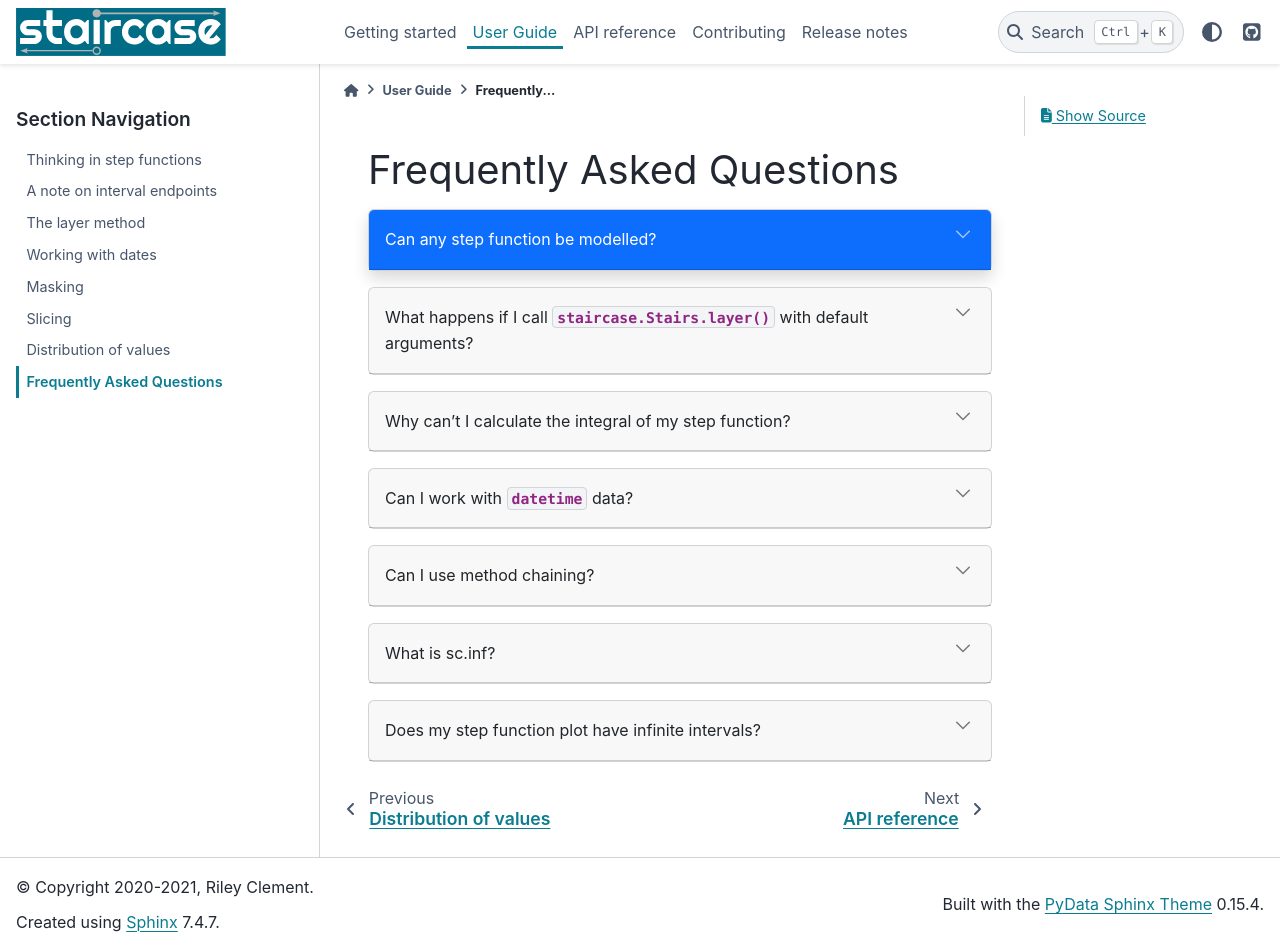
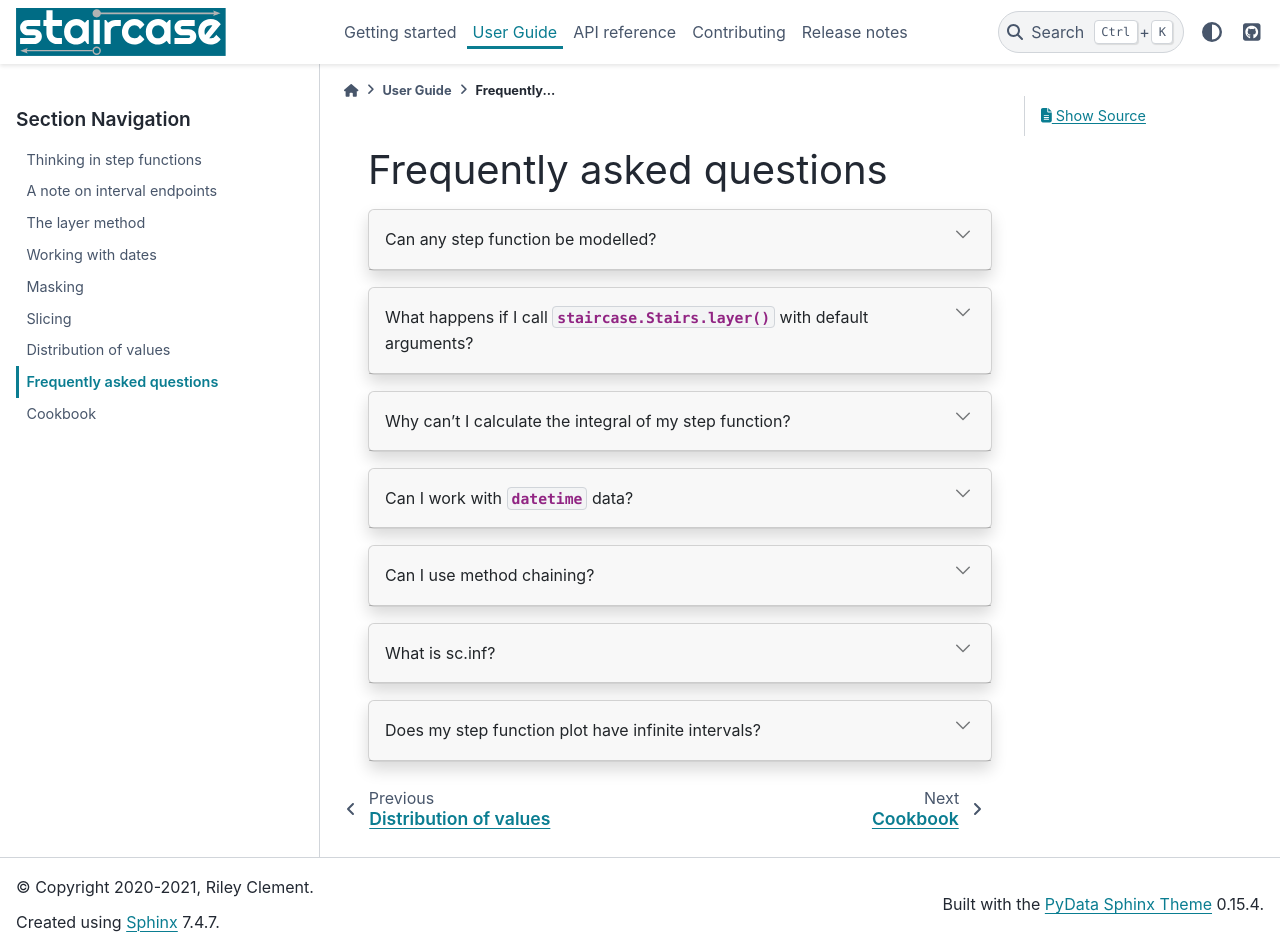
Before and after one commit to staircase-dev/staircase, a Sphinx documentation site: the page built from docs/user_guide/faq.rst, in a window 1280 px wide and 951 px high. Built offline with Sphinx 7.4.7 and the PyData theme 0.15.4, drawn with Linux system fonts in a browser that asks for light colours; pages that are not in the unit, such as notebooks, are missing from menus.

Commit message:
DOC UPDATE

```diff
--- a/docs/_static/custom.css
+++ b/docs/_static/custom.css
@@ -28,11 +28,19 @@
 }
 
 
-.container-xl{max-width: 1400px !important;}
+.container-xl{max-width: 1400px }
 
-.btn-outline-primary {
+.btn-block {
+	text-align: left;
+	font-weight: 600;
     color: rgba(var(--pst-color-primary),1);
     border-color: rgba(var(--pst-color-primary),1);
+}
+
+.btn-block:hover {
+	color:#ffffff;
+	background-color:rgba(var(--pst-color-primary),1);
+	border-color: rgba(var(--pst-color-primary),1);
 }
 
 code {
--- a/docs/reference/Stairs.rst
+++ b/docs/reference/Stairs.rst
@@ -102,7 +102,7 @@
    Stairs.value_sums
    Stairs.percentile
    Stairs.fractile
-   Stairs.quantile
+   Stairs.quantiles
    Stairs.ecdf
    Stairs.hist
 
--- /dev/null
+++ b/docs/user_guide/cookbook.rst
@@ -0,0 +1,5 @@
+.. _user_guide.cookbook:
+
+
+Cookbook
+==========================
--- a/docs/user_guide/endpoints.rst
+++ b/docs/user_guide/endpoints.rst
@@ -2,10 +2,6 @@
 
 A note on interval endpoints
 =============================
-
-.. figure:: ../img/warning.jpg
-   :width: 20%
-   :align: center
 
 In general, it is possible for the disjoint intervals comprising a step function to be `closed, half-closed or open <https://mathworld.wolfram.com/Interval.html>`_.  However the internals of :mod:`staircase` package do not explicitly model which interval endpoints are open and which are closed - and do not explicitly model the value of the step function at the interval endpoints.  Does this mean we cannot use staircase to evaluate a step function *f* at interval endpoints?  Not quite.  The internals of staircase permit :math:`\lim_{x \to z} f(x)` to be calculated, so under certain assumptions the value at interval endpoints can be inferred:
 
```
Also changed, not shown: docs/user_guide/distributions.rst (+30 -5 lines), docs/user_guide/faq.rst (+7 -2 lines), docs/user_guide/index.rst (+39 -25 lines), 1 other file.
